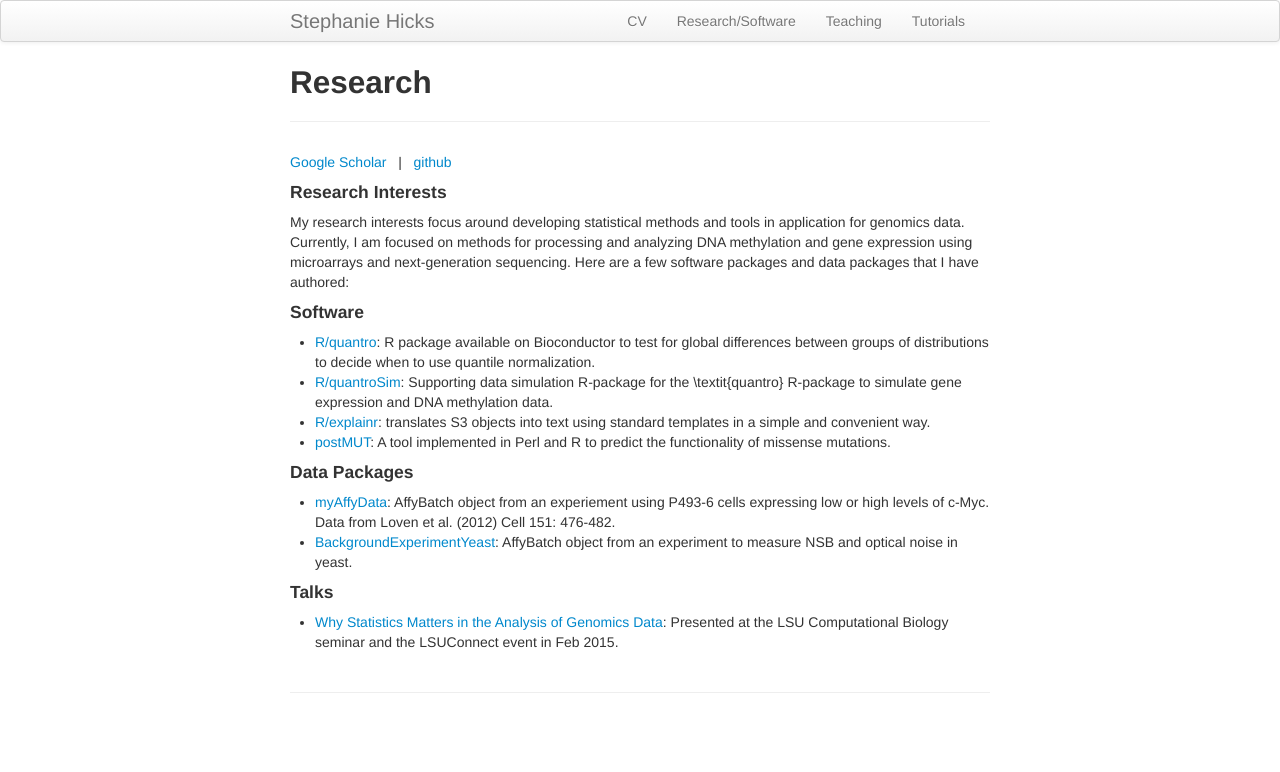
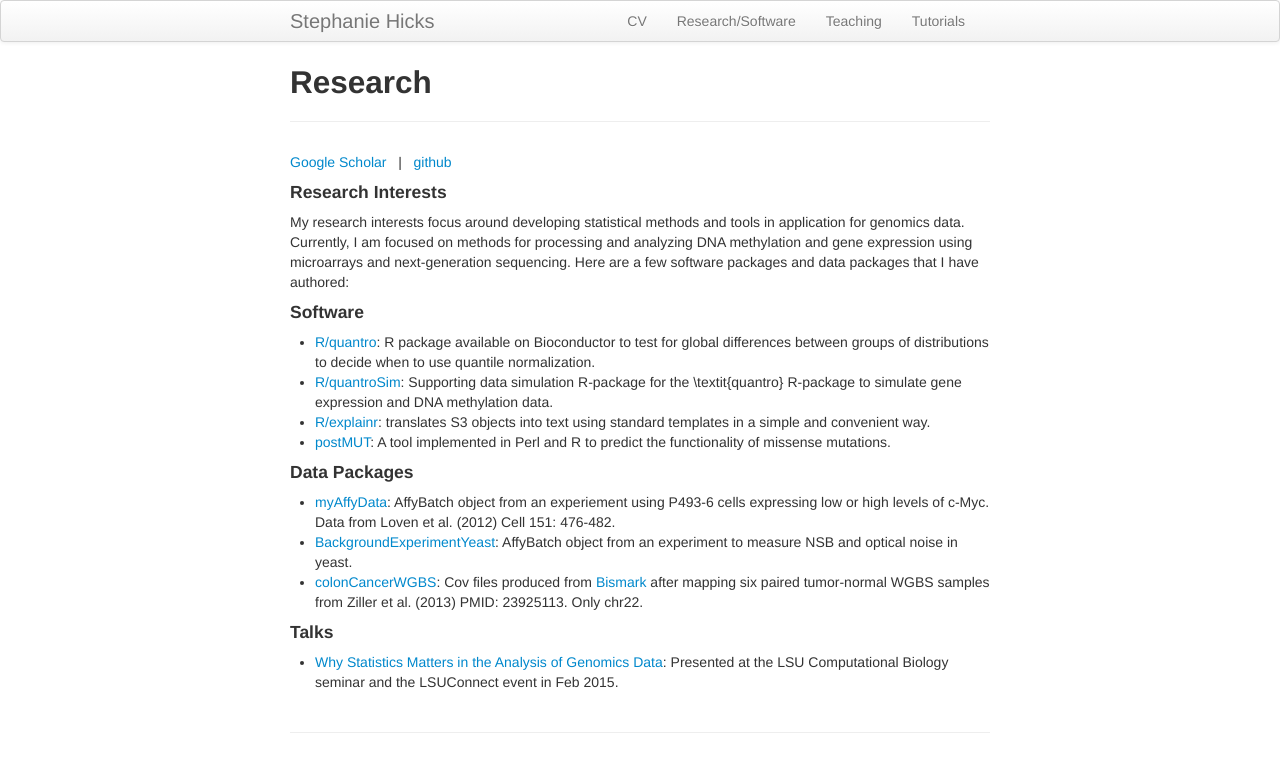
Before and after one commit to jmcgread/stephaniehicks.github.io, a Jekyll site: the page built from pages/research.md, in a window 1280 px wide. Shown: the top 772 px of the page. Built offline with Jekyll 4.4.1, drawn with Linux system fonts in a browser that asks for light colours.

Commit message:
added link to colonCancerWGBS coverage files

```diff
--- a/pages/research.md
+++ b/pages/research.md
@@ -23,6 +23,7 @@ to simulate gene expression and DNA methylation data.
 
 - [myAffyData](https://github.com/stephaniehicks/mycAffyData): AffyBatch object from an experiement using P493-6 cells expressing low or high levels of c-Myc. Data from Loven et al. (2012) Cell 151: 476-482.
 - [BackgroundExperimentYeast](https://github.com/stephaniehicks/BackgroundExperimentYeast): AffyBatch object from an experiment to measure NSB and optical noise in yeast.
+- [colonCancerWGBS](https://github.com/genomicsclass/colonCancerWGBS): Cov files produced from [Bismark](http://www.bioinformatics.babraham.ac.uk/projects/bismark/) after mapping six paired tumor-normal WGBS samples from Ziller et al. (2013) PMID: 23925113. Only chr22.
 
 #### Talks
 
```
